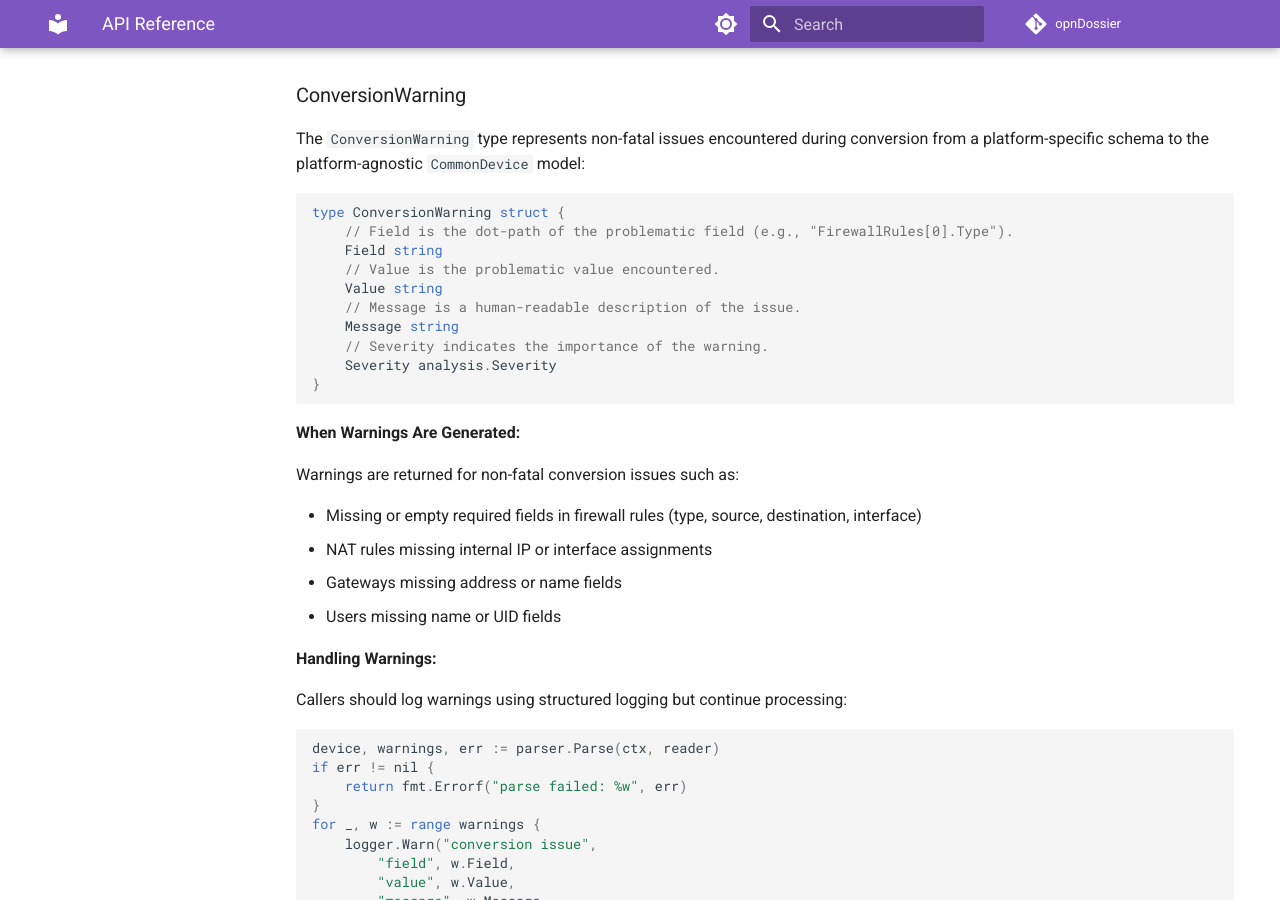
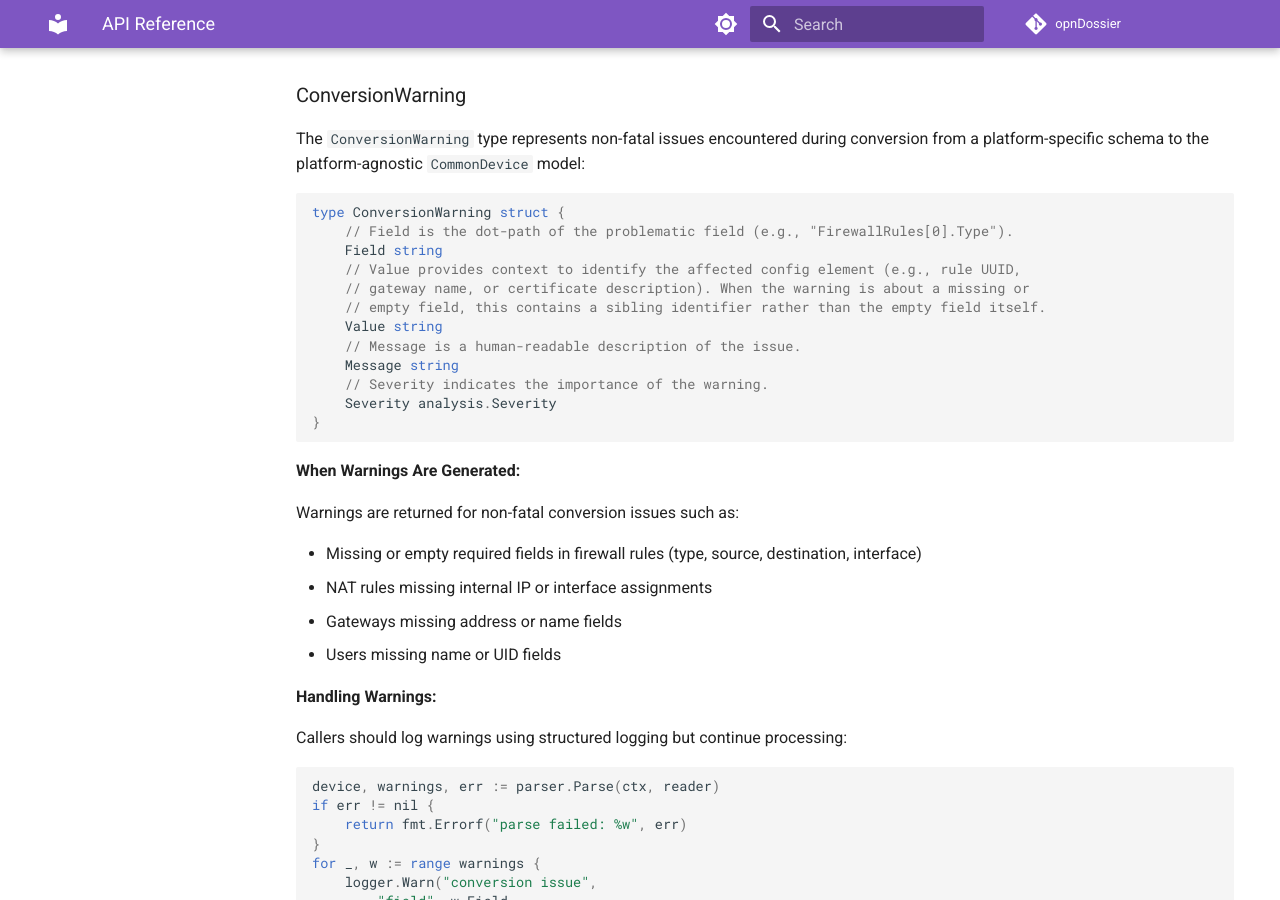
Before and after one commit to EvilBit-Labs/opnDossier, an MkDocs documentation site: the page built from docs/dev-guide/api.md, in a window 1280 px wide and 900 px high, scrolled down 3880 px. Built offline with MkDocs 1.6.1 and Material for MkDocs 9.7.7, drawn with Linux system fonts in a browser that asks for light colours; comment, search, counter and statistics services are not loaded; the version menu is left out.

Commit message:
fix(docs): enhance ConversionWarning documentation for clarity on Value field
Signed-off-by: UncleSp1d3r <unclesp1d3r@evilbitlabs.io>

```diff
--- a/docs/dev-guide/api.md
+++ b/docs/dev-guide/api.md
@@ -166,7 +166,9 @@ The `ConversionWarning` type represents non-fatal issues encountered during conv
 type ConversionWarning struct {
     // Field is the dot-path of the problematic field (e.g., "FirewallRules[0].Type").
     Field string
-    // Value is the problematic value encountered.
+    // Value provides context to identify the affected config element (e.g., rule UUID,
+    // gateway name, or certificate description). When the warning is about a missing or
+    // empty field, this contains a sibling identifier rather than the empty field itself.
     Value string
     // Message is a human-readable description of the issue.
     Message string
```
